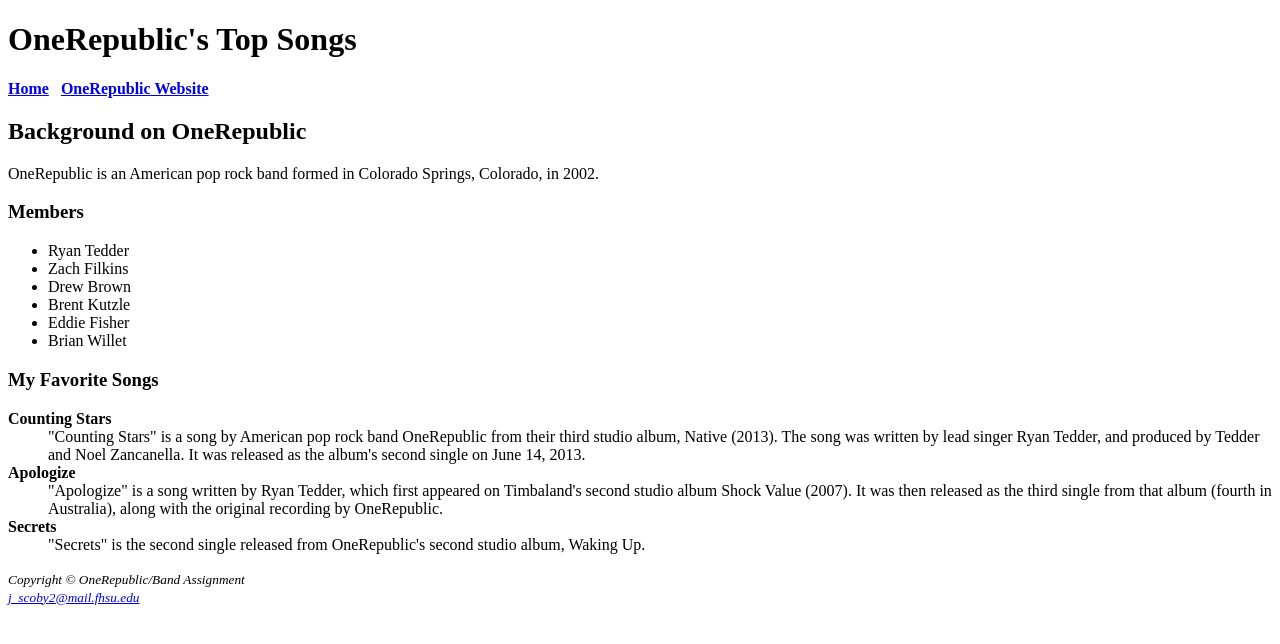
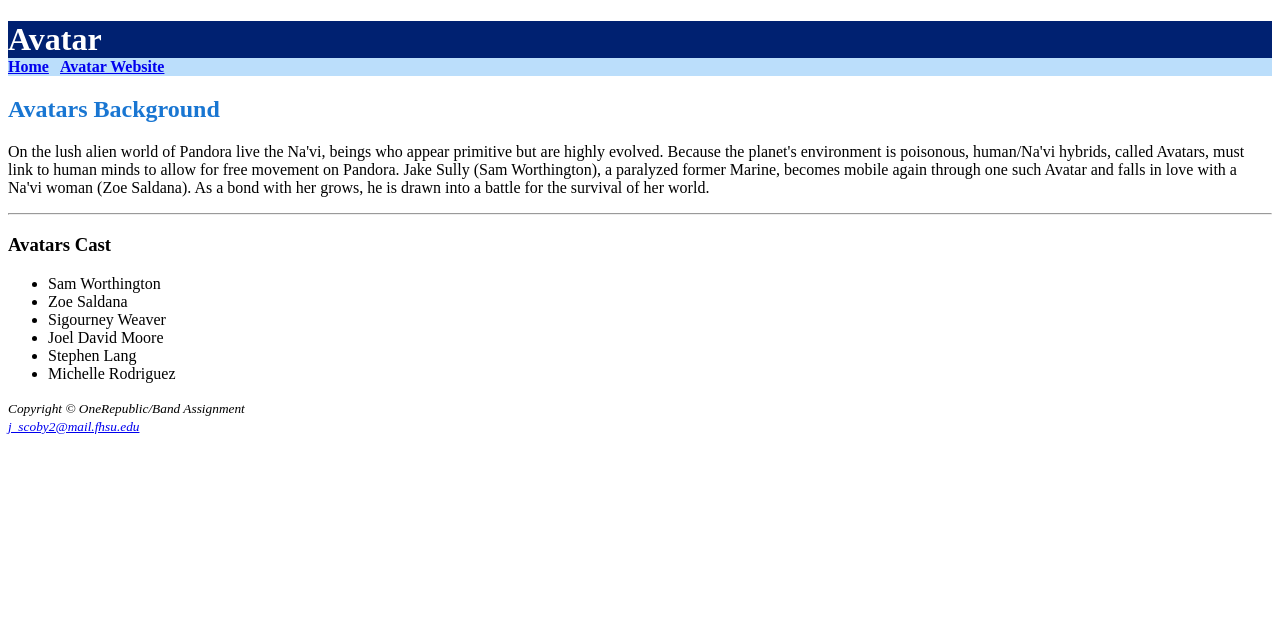
Before and after one commit to Jscoby30/INF250, a plain HTML site: page movie.html in a window 1280 px wide. Drawn offline with Linux system fonts and the light colour scheme.

Commit message:
Add files via upload

```diff
--- a/format1.css
+++ b/format1.css
@@ -0,0 +1,32 @@
+body
+{
+    background-color: #FFFFFF;
+    color: #000000;
+}
+
+h1
+{
+    background-color: #002171;
+    color: #FFFFFF;
+    margin-bottom: 0;
+}
+
+nav
+{
+    background-color: #BBDEFB;
+}
+
+h2
+{
+    color: #1976D2;
+}
+
+dt
+{
+    color: #002171;
+}
+
+.Avatar
+{
+    color: #1976D2;
+}
--- a/movie.html
+++ b/movie.html
@@ -2,49 +2,39 @@
 <html lang="en">
 
 <head>
-    <title>OneRepublic</title>
+    <title>Avatar</title>
+    <link rel="stylesheet" tpe="text/css" href="format1.css">
     <meta charset="utf-8">
 </head>
 
 <body>
     <header>
-        <h1>OneRepublic's Top Songs</h1>
+        <h1>Avatar</h1>
     </header>
 
     <nav>
         <b>
-            <a href="band.html">Home</a> &nbsp;
-            <a href="https://www.onerepublic.com">OneRepublic Website</a>
+            <a href="movie.html">Home</a> &nbsp;
+            <a href="https://www.avatar.com/">Avatar Website</a>
         </b>
     </nav>
 
     <main>
-        <h2>Background on OneRepublic</h2>
-        <p>OneRepublic is an American pop rock band formed in Colorado Springs, Colorado, in 2002.</p>
-
-        <h3>Members</h3>
+        <h2>Avatars Background</h2>
+        <p>On the lush alien world of Pandora live the Na'vi, beings who appear primitive but are highly evolved.
+            Because the planet's environment is poisonous, human/Na'vi hybrids, called Avatars, must link to human minds to allow for free movement on Pandora.
+            Jake Sully (Sam Worthington), a paralyzed former Marine, becomes mobile again through one such Avatar and falls in love with a Na'vi woman (Zoe Saldana).
+            As a bond with her grows, he is drawn into a battle for the survival of her world.</p>
+<hr>
+        <h3>Avatars Cast</h3>
         <ul>
-            <li>Ryan Tedder</li>
-            <li>Zach Filkins</li>
-            <li>Drew Brown</li>
-            <li>Brent Kutzle</li>
-            <li>Eddie Fisher</li>
-            <li>Brian Willet</li>
+            <li>Sam Worthington</li>
+            <li>Zoe Saldana</li>
+            <li>Sigourney Weaver</li>
+            <li>Joel David Moore</li>
+            <li>Stephen Lang</li>
+            <li>Michelle Rodriguez</li>
         </ul>
-
-
-        <h3>My Favorite Songs</h3>
-        <dl>
-            <dt><strong>Counting Stars</strong></dt>
-            <dd>"Counting Stars" is a song by American pop rock band OneRepublic from their third studio album, Native (2013).
-                The song was written by lead singer Ryan Tedder, and produced by Tedder and Noel Zancanella.
-                It was released as the album's second single on June 14, 2013.</dd>
-            <dt><strong>Apologize</strong></dt>
-            <dd>"Apologize" is a song written by Ryan Tedder, which first appeared on Timbaland's second studio album Shock Value (2007).
-                It was then released as the third single from that album (fourth in Australia), along with the original recording by OneRepublic.</dd>
-            <dt><strong>Secrets</strong></dt>
-            <dd>"Secrets" is the second single released from OneRepublic's second studio album, Waking Up.</dd>
-            </dl>
     </main>
 
 
```
